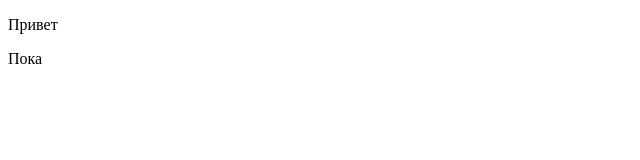
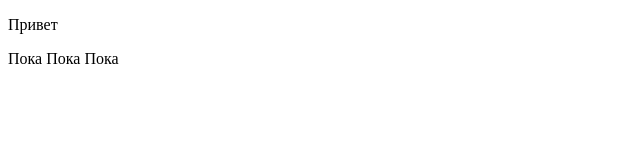
Before and after one commit to MaiklDudikov/misha_vlad, a plain HTML site: page index.html in a window 1280 px wide. Shown: the full height of the page, 0-640 px from the left. Drawn offline with Linux system fonts and the light colour scheme.

Commit message:
добавил 2 пока и новую ветку  patch-1

```diff
--- a/index.html
+++ b/index.html
@@ -10,7 +10,7 @@
         <p>Привет</p>
     </div>
     <div>
-        Пока
+        Пока Пока Пока
     </div>
 </body>
 </html>
```
